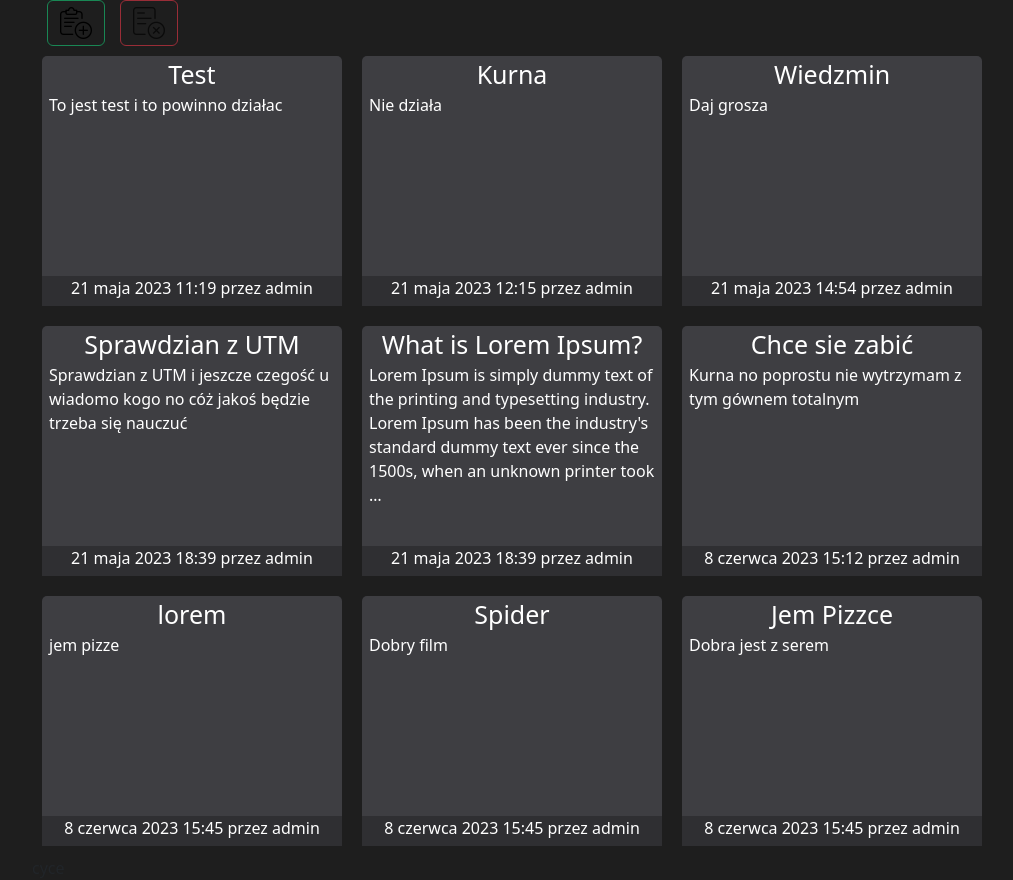
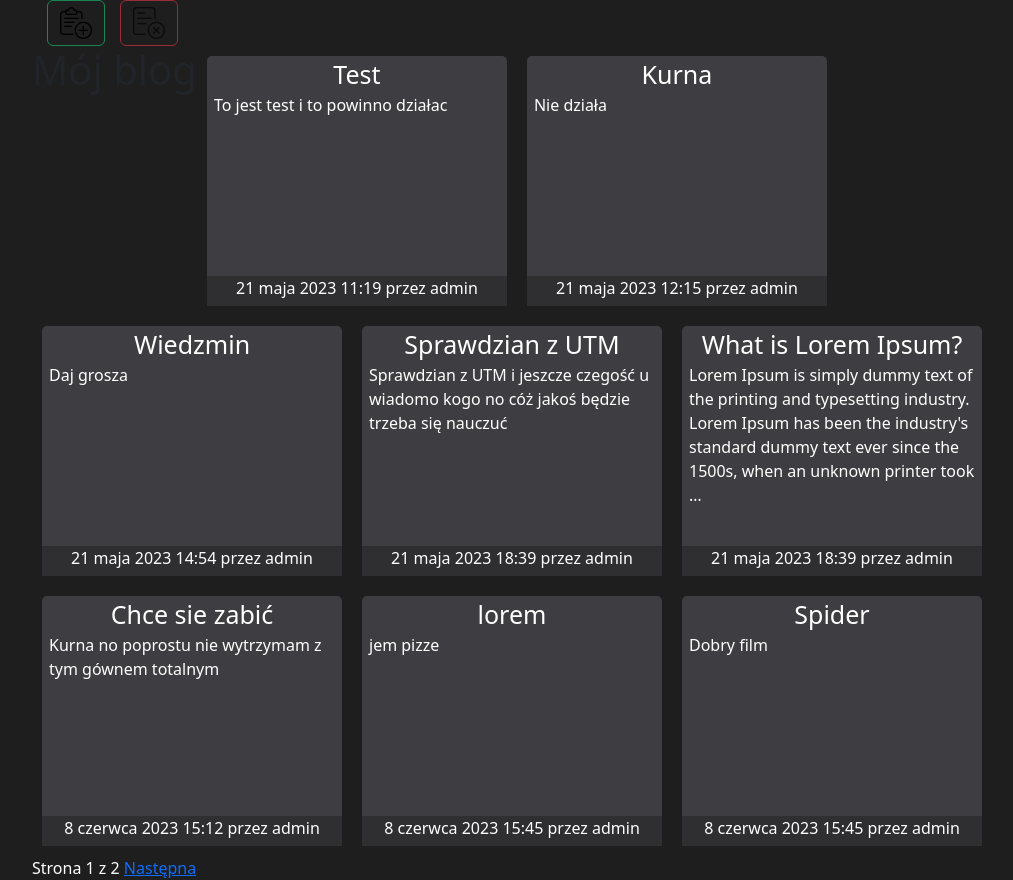
Before and after one commit to Yoir-yes/Projectindjango, a Django app: page / in a window 1280 px wide. Shown: the part 85-965 px from the top of the page, without its empty margins (50-1063 px from the left). Run offline with Django 4.2, Linux system fonts and the light colour scheme; data comes from the database, SQL or seed files in the repository; both versions use the stored data as it was after the commit.

Commit message:
Little changes

```diff
--- a/project/models.py
+++ b/project/models.py
@@ -1,6 +1,7 @@
 from django.db import models
 from django.utils import timezone
 from django.contrib.auth.models import User
+from django.urls import reverse
 
 class Post(models.Model):
     STATUS_CHOICES = (
@@ -15,3 +16,5 @@
 
     def __str__(self):
         return self.tytul
+    def get_absolute_url(self):
+        return reverse('post_detail', args=(str(self.id)))
--- a/project/static/css/style.css
+++ b/project/static/css/style.css
@@ -1,7 +1,10 @@
 body{
     background-color: #1e1e1e;
+    margin: 0px;
+    padding: 0px;
 }
 header{
+    margin: 0px;
     height: 75px;
     display: flex;
     flex-wrap: wrap;
@@ -40,7 +43,7 @@
     height: 30px;
     text-align: center;
 }
-div.title>a{
+div>a{
     text-decoration: none;
     font-size: 25px;
     color: white;
@@ -54,3 +57,6 @@
     height: 30px;
     background-color: #2f2f32;
 }
+div.pagination{
+    color:white;
+}
--- a/project/templates/project/base.html
+++ b/project/templates/project/base.html
@@ -2,12 +2,14 @@
 <!doctype html>
 <html lang="en">
   <head>
+    <meta charset="utf-8">
+    <meta name="viewport" content="width=device-width, initial-scale=1">
+
 
     <link href="https://cdn.jsdelivr.net/npm/bootstrap@5.3.0-alpha3/dist/css/bootstrap.min.css" rel="stylesheet" integrity="sha384-KK94CHFLLe+nY2dmCWGMq91rCGa5gtU4mk92HdvYe+M/SXH301p5ILy+dN9+nJOZ" crossorigin="anonymous">
     <link href="{% static 'css/style.css' %}" rel="stylesheet">
 
-    <meta charset="utf-8">
-    <meta name="viewport" content="width=device-width, initial-scale=1">
+
     <title>{% block title %}{% endblock %}</title>
 
 
@@ -22,21 +24,39 @@
         <main class="container-xl">
           <div class="panel">
             <div class="add">
-          <button type="button" class="btn btn-outline-success"><a href=""><img src="{% static 'photos/add.png' %}" alt="add"></a></button>
+              <button type="button" class="btn btn-outline-success"><a href="/add_post"><img src="{% static 'photos/add.png' %}" alt="add"></a></button>
             </div>
             <div class="remove">
               <button type="button" class="btn btn-outline-danger" disabled><a href=""><img src="{% static 'photos/remove.png' %}" alt="remove"></a></button>
             </div>
           </div>
+
           <div class="notes">
             {% block content %}
+            {% endblock %}
+             {% for post in object_list %}
+                <div class="post">
+                  <div class="title">
+                    <a href="/detail/{{ post.pk }}"> {{ post.tytul }}</a>
+                  </div>
+                  <div class="content">
+                    {{ post.tresc|truncatewords:30|linebreaks }}
+                  </div>
+                  <div class="date">
+                    {{ post.data_utworzenia }} przez {{ post.autor }}
+                </div>
+        </div>
 
-        {% endblock %}
+ {% endfor %}
+
           </div>
+        {% include "project/pagination.html" with page=page_obj %}
+
         </main >
         <footer class="container-xl">
-cyce
+
         </footer>
+
     <script src="https://cdn.jsdelivr.net/npm/bootstrap@5.3.0-alpha3/dist/js/bootstrap.bundle.min.js" integrity="sha384-ENjdO4Dr2bkBIFxQpeoTz1HIcje39Wm4jDKdf19U8gI4ddQ3GYNS7NTKfAdVQSZe" crossorigin="anonymous"></script>
   </body>
 </html>
--- /dev/null
+++ b/project/templates/project/pagination.html
@@ -0,0 +1,15 @@
+<div class="pagination">
+    <span class="step-links">
+        {% if page.has_previous %}
+        <a href="?page={{ page.previous_page_number }}">Poprzednia</a>
+        {% endif %}
+        <span class="current">
+            Strona {{ page.number }} z {{ page.paginator.num_pages }}
+        </span>
+
+        {% if page.has_next %}
+            <a href="?page={{ page.next_page_number }}">Następna</a>
+        {% endif %}
+
+    </span>
+</div>
--- a/project/templates/project/post/list.html
+++ b/project/templates/project/post/list.html
@@ -1,17 +1,21 @@
 {% extends "project/base.html" %}
-{% block title %}Notatnik{% endblock %}
+
+{% block title %}Mój blog{% endblock %}
+
+
 {% block content %}
- {% for post in posts %}
-  <div class="post">
-          <div class="title">
-            <a href="{{ post.get_absolute_url }}"> {{ post.tytul }}</a>
-          </div>
-          <div class="content">
-            {{ post.tresc|truncatewords:30|linebreaks }}
-          </div>
-          <div class="date">
-            {{ post.data_utworzenia }} przez {{ post.autor }}
-          </div>
-        </div>
- {% endfor %}
+    <h1>Mój blog</h1>
+    {% for post in posts %}
+
+        <h2>
+         <a href="{{ post.get_absolute_url }}">{{ post.title }}  </a>
+        </h2>
+        <!-- data -->
+        <p class="date">
+            Opublikowany {{ post.publish }} przez {{ post.author }}
+        </p>
+        {{ post.body|truncatewords:30|linebreaks }}
+
+    {% endfor %}
+
 {% endblock %}
--- a/project/urls.py
+++ b/project/urls.py
@@ -1,7 +1,10 @@
 from django.urls import path
+from .views import post_detail, post_list, add_post
 from . import views
 
 
 urlpatterns = [
-    path('', views.post_list),
+    path('', views.post_list.as_view(), name='post_list'),
+    path('detail/<int:pk>', post_detail.as_view(), name='post_detail'),
+    path('add_post/',add_post.as_view(), name='add_post'),
 ]
--- a/project/views.py
+++ b/project/views.py
@@ -1,10 +1,20 @@
 from django.shortcuts import render, get_object_or_404
+from django.views.generic import ListView,DetailView, CreateView
 from .models import Post
 
-def post_list(request):
-    posts = Post.objects.all()
-    return render(request,'project/post/list.html',{'posts':posts})
+class post_list(ListView):
+    model = Post
+    paginate_by = 8
+    template_name = 'project/post/list.html'
 
-def post_detail(request,post):
-    post = get_object_or_404(Post)
-    return render(request,'project/post/detail.html',{'posts':post})
+class post_detail(DetailView):
+    model = Post
+    template_name = 'project/post/detail.html'
+class add_post(CreateView):
+    model = Post
+    template_name = 'project/post/addpost.html'
+    fields = '__all__'
+
+    def form_valid(self, form):
+        note = form.save()
+        return redirect('NotsApp:details', pk=note.pk)
```
Also changed, not shown: project/templates/project/post/addpost.html (added, +30 -0 lines), project/templates/project/post/detail.html (added, +9 -0 lines), db.sqlite3. Lines whose indentation alone changed are shown as unchanged.
